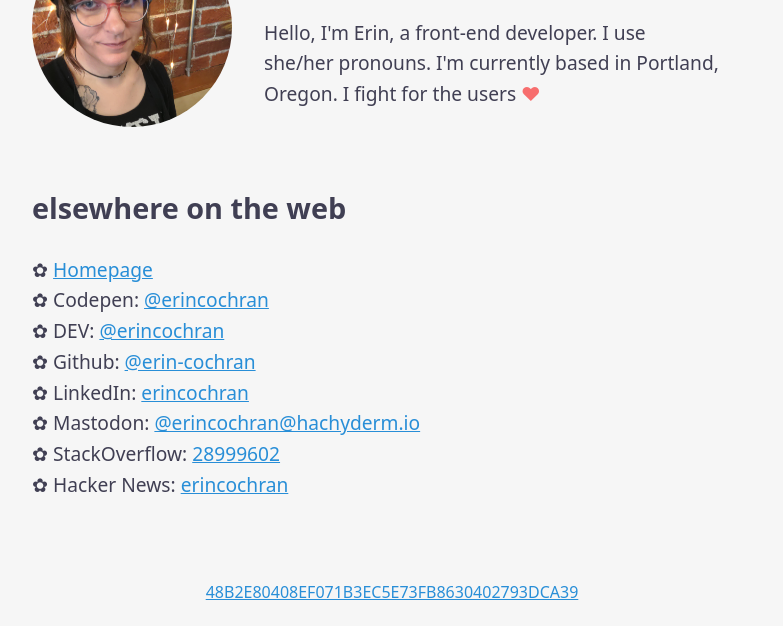
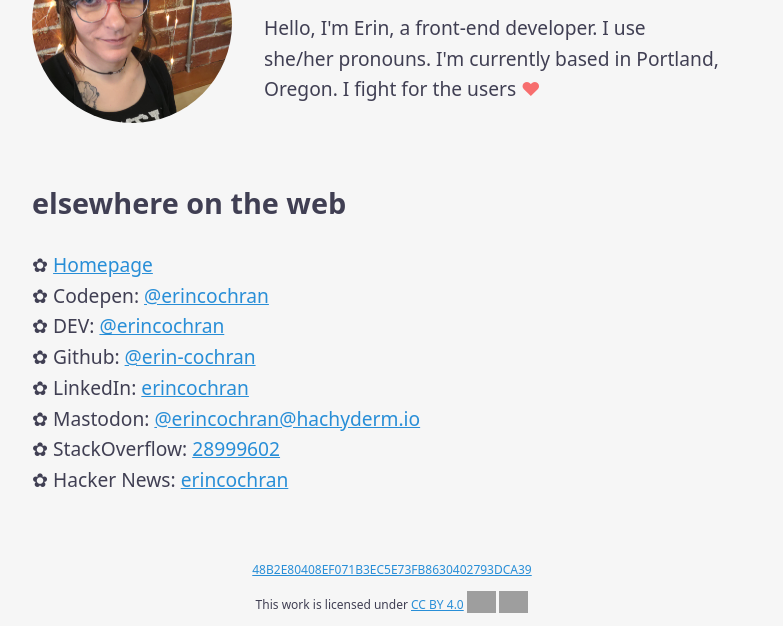
Before and after one commit to erin-cochran/erin-cochran.github.io, an Eleventy site: page index.html in a window 1280 px wide. Shown: the part 174-800 px from the top of the page, without its empty margins (248-1031 px from the left). Built offline with nearby package versions, Linux system fonts and the light colour scheme; Eleventy itself is replaced by a stand-in of ours; files that its build step writes are made by us from their sources; grey boxes are pictures that could not be loaded.

Commit message:
add license

```diff
--- a/_includes/base.html
+++ b/_includes/base.html
@@ -35,8 +35,8 @@
       {{ content }}
     </main>
     <footer class="footer">
-        <p><small><a rel="me" class="u-key" href="https://keyoxide.org/48B2E80408EF071B3EC5E73FB8630402793DCA39">48B2E80408EF071B3EC5E73FB8630402793DCA39</a></small></p>
+      <p><a rel="me" class="u-key" href="https://keyoxide.org/48B2E80408EF071B3EC5E73FB8630402793DCA39">48B2E80408EF071B3EC5E73FB8630402793DCA39</a></p>
+      <p xmlns:cc="http://creativecommons.org/ns#" >This work is licensed under <a href="https://creativecommons.org/licenses/by/4.0/?ref=chooser-v1" target="_blank" rel="license noopener noreferrer" style="display:inline-block;">CC BY 4.0<img style="height:22px!important;margin-left:3px;vertical-align:text-bottom;" src="https://mirrors.creativecommons.org/presskit/icons/cc.svg?ref=chooser-v1" alt=""><img style="height:22px!important;margin-left:3px;vertical-align:text-bottom;" src="https://mirrors.creativecommons.org/presskit/icons/by.svg?ref=chooser-v1" alt=""></a></p>
     </footer>
   </body>
-
 </html>
--- a/css/style.css
+++ b/css/style.css
@@ -82,6 +82,7 @@ body {
 
 .footer {
   text-align: center;
+  font-size: .75rem;
 }
 .hrt {
   color: #f76e6e;
```
